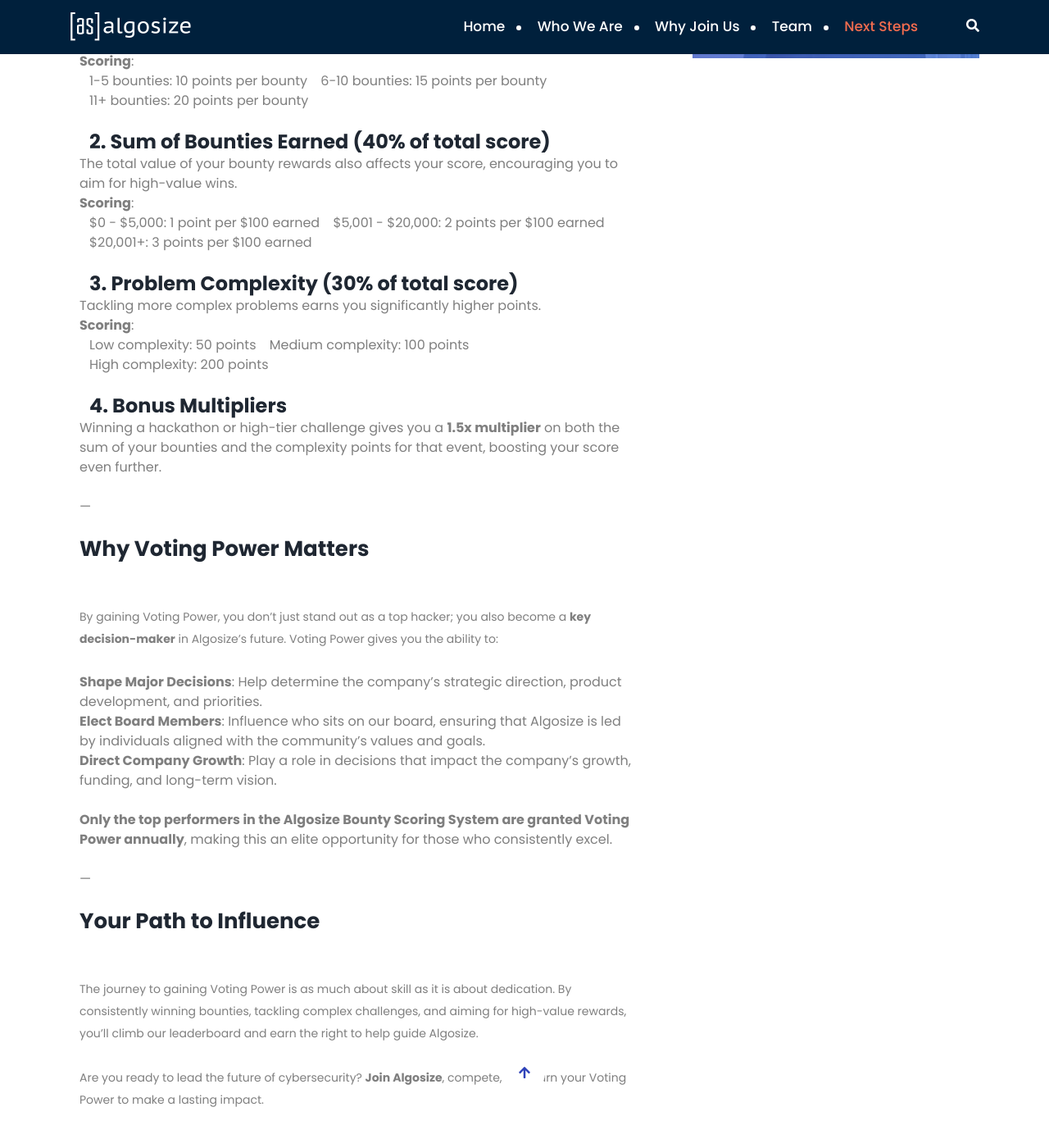
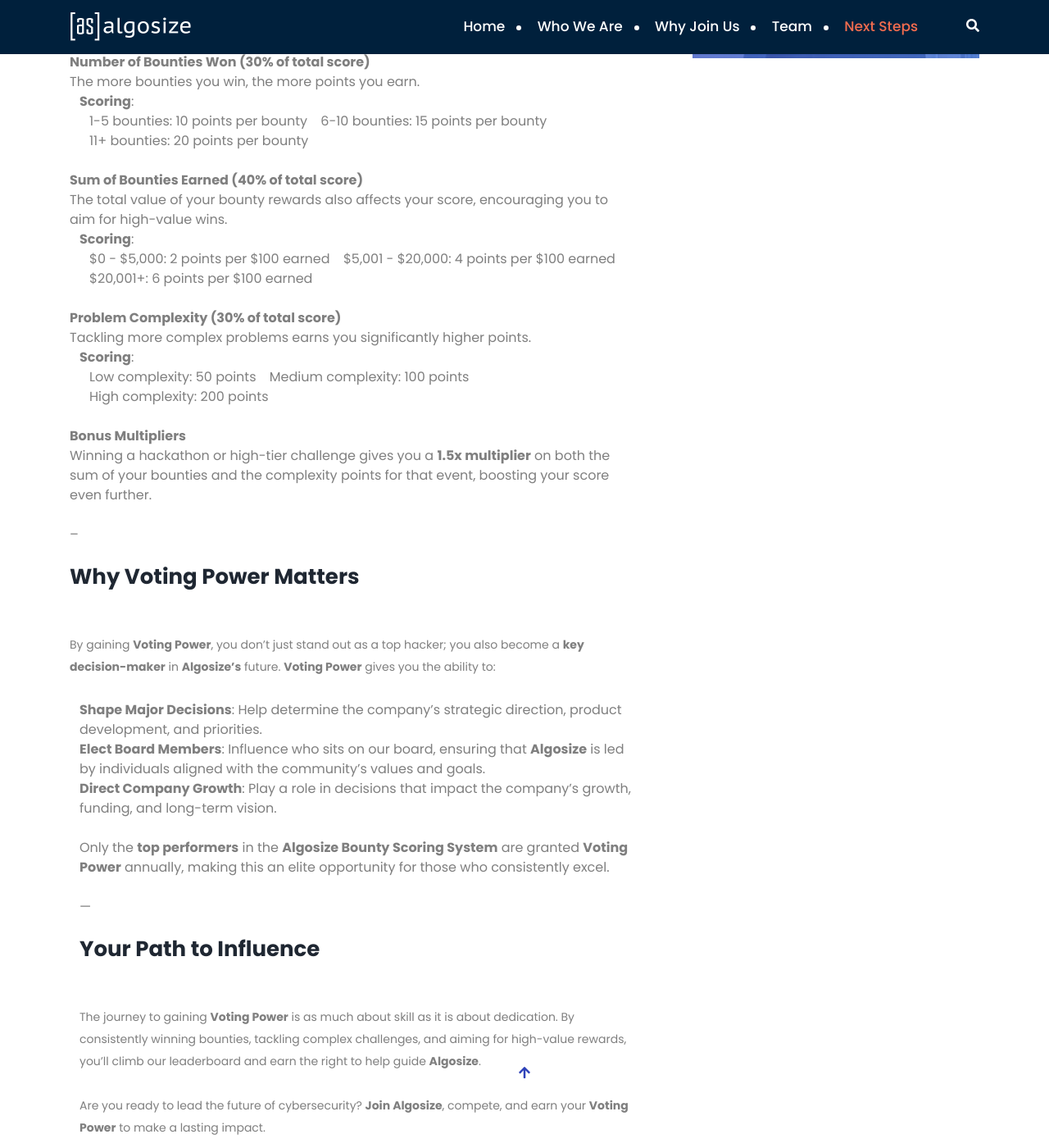
Before and after one commit to AlgoSize/website, a Jekyll site: the page built from _services/Voting-Power.md, in a window 1280 px wide and 1400 px high, scrolled down 1402 px. Shown: the whole window at 82% size. Built offline with Jekyll 4.4.1, drawn with Linux system fonts in a browser that asks for light colours; some of the changed text lies outside the part shown.

Commit message:
voting power

```diff
--- a/_includes/hero-area.html
+++ b/_includes/hero-area.html
@@ -15,8 +15,8 @@
                             <ul>
                                 <li><a href="https://algosize.com/portfolios/bounties-won">Bounties Won</a></li>
                                 <li><a href="https://algosize.com/portfolios/leaderboard">Leaderboard</a></li>
-                                <li><a href="https://algosize.com/portfolios/custom-solutions">Next Hackathons</a></li>
-                                <li><a href="https://algosize.com/portfolios/time-efficient">Exclusive Perks</a></li>
+                                <li><a href="https://algosize.com/portfolios/whats-next">Next Hackathons</a></li>
+                                <li><a href="https://algosize.com/portfolios/exclusive-perks">Exclusive Perks</a></li>
                         </div>
                         <a href="#" class="btn hero-btn">Get Started <i class="fa fa-arrow-right"></i></a>
                     </div>
--- a/_services/Voting-Power.md
+++ b/_services/Voting-Power.md
@@ -3,7 +3,8 @@ title: "Gain Voting Power"
 icon: '<i class="fas fa-chart-line"></i>'
 layout: service
 ---
-
+<br/>
+<br/>
 We believe that the most skilled and dedicated hackers should have a say in the company’s future. That’s why we’ve introduced **Voting Power** as a unique reward for top performers in our **Bounty Scoring System**. By excelling in bounty challenges, you can rise through the ranks and gain influence over major company decisions.
 <br/>
 <br/>
@@ -13,55 +14,55 @@ We believe that the most skilled and dedicated hackers should have a say in the
 ### **How to Gain Voting Power**
 <br/>
 <br/>
-Voting Power is reserved for the **best performers** in our system. To earn it, you’ll need to prove your skills across three critical metrics: the **number of bounties won**, the **sum of bounty rewards**, and the **complexity of the problems** you solve.
+**Voting Power** is reserved for the **best performers** in our system. To earn it, you’ll need to prove your skills across three critical metrics: the **number of bounties won**, the **sum of bounty rewards**, and the **complexity of the problems** you solve.
 <br/>
 <br/>
 Here’s a breakdown of how our **Algosize Bounty Scoring System** works:
 <br/>
 <br/>
-#### **1. Number of Bounties Won (30% of total score)**
-   - The more bounties you win, the more points you earn.
+1. **Number of Bounties Won (30% of total score)**
+   The more bounties you win, the more points you earn.
    - **Scoring**:
      - 1-5 bounties: 10 points per bounty
      - 6-10 bounties: 15 points per bounty
      - 11+ bounties: 20 points per bounty
 <br/>
 <br/>
-#### **2. Sum of Bounties Earned (40% of total score)**
-   - The total value of your bounty rewards also affects your score, encouraging you to aim for high-value wins.
+2. **Sum of Bounties Earned (40% of total score)**
+   The total value of your bounty rewards also affects your score, encouraging you to aim for high-value wins.
    - **Scoring**:
-     - $0 - $5,000: 1 point per $100 earned
-     - $5,001 - $20,000: 2 points per $100 earned
-     - $20,001+: 3 points per $100 earned
+     - $0 - $5,000: 2 points per $100 earned
+     - $5,001 - $20,000: 4 points per $100 earned
+     - $20,001+: 6 points per $100 earned
 <br/>
 <br/>
-#### **3. Problem Complexity (30% of total score)**
-   - Tackling more complex problems earns you significantly higher points.
+3. **Problem Complexity (30% of total score)**
+   Tackling more complex problems earns you significantly higher points.
    - **Scoring**:
      - Low complexity: 50 points
      - Medium complexity: 100 points
      - High complexity: 200 points
 <br/>
 <br/>
-#### **4. Bonus Multipliers**
-   - Winning a hackathon or high-tier challenge gives you a **1.5x multiplier** on both the sum of your bounties and the complexity points for that event, boosting your score even further.
+4. **Bonus Multipliers**
+   Winning a hackathon or high-tier challenge gives you a **1.5x multiplier** on both the sum of your bounties and the complexity points for that event, boosting your score even further.
 <br/>
 <br/>
----
+--
 <br/>
 <br/>
 ### **Why Voting Power Matters**
 <br/>
 <br/>
-By gaining Voting Power, you don’t just stand out as a top hacker; you also become a **key decision-maker** in Algosize’s future. Voting Power gives you the ability to:
+By gaining **Voting Power**, you don’t just stand out as a top hacker; you also become a **key decision-maker** in **Algosize’s** future. **Voting Power** gives you the ability to:
 <br/>
 <br/>
 - **Shape Major Decisions**: Help determine the company’s strategic direction, product development, and priorities.
-- **Elect Board Members**: Influence who sits on our board, ensuring that Algosize is led by individuals aligned with the community's values and goals.
+- **Elect Board Members**: Influence who sits on our board, ensuring that **Algosize** is led by individuals aligned with the community’s values and goals.
 - **Direct Company Growth**: Play a role in decisions that impact the company’s growth, funding, and long-term vision.
 <br/>
 <br/>
-**Only the top performers in the Algosize Bounty Scoring System are granted Voting Power annually**, making this an elite opportunity for those who consistently excel.
+Only the **top performers** in the **Algosize Bounty Scoring System** are granted **Voting Power** annually, making this an elite opportunity for those who consistently excel.
 <br/>
 <br/>
 ---
@@ -70,7 +71,9 @@ By gaining Voting Power, you don’t just stand out as a top hacker; you also be
 ### **Your Path to Influence**
 <br/>
 <br/>
-The journey to gaining Voting Power is as much about skill as it is about dedication. By consistently winning bounties, tackling complex challenges, and aiming for high-value rewards, you’ll climb our leaderboard and earn the right to help guide Algosize.
+The journey to gaining **Voting Power** is as much about skill as it is about dedication. By consistently winning bounties, tackling complex challenges, and aiming for high-value rewards, you’ll climb our leaderboard and earn the right to help guide **Algosize**.
 <br/>
 <br/>
-Are you ready to lead the future of cybersecurity? **Join Algosize**, compete, and earn your Voting Power to make a lasting impact.
+Are you ready to lead the future of cybersecurity? **Join Algosize**, compete, and earn your **Voting Power** to make a lasting impact.
+<br/>
+<br/>
```
Also changed, not shown: _services/Gamification-Bounties.md (+12 -8 lines).
